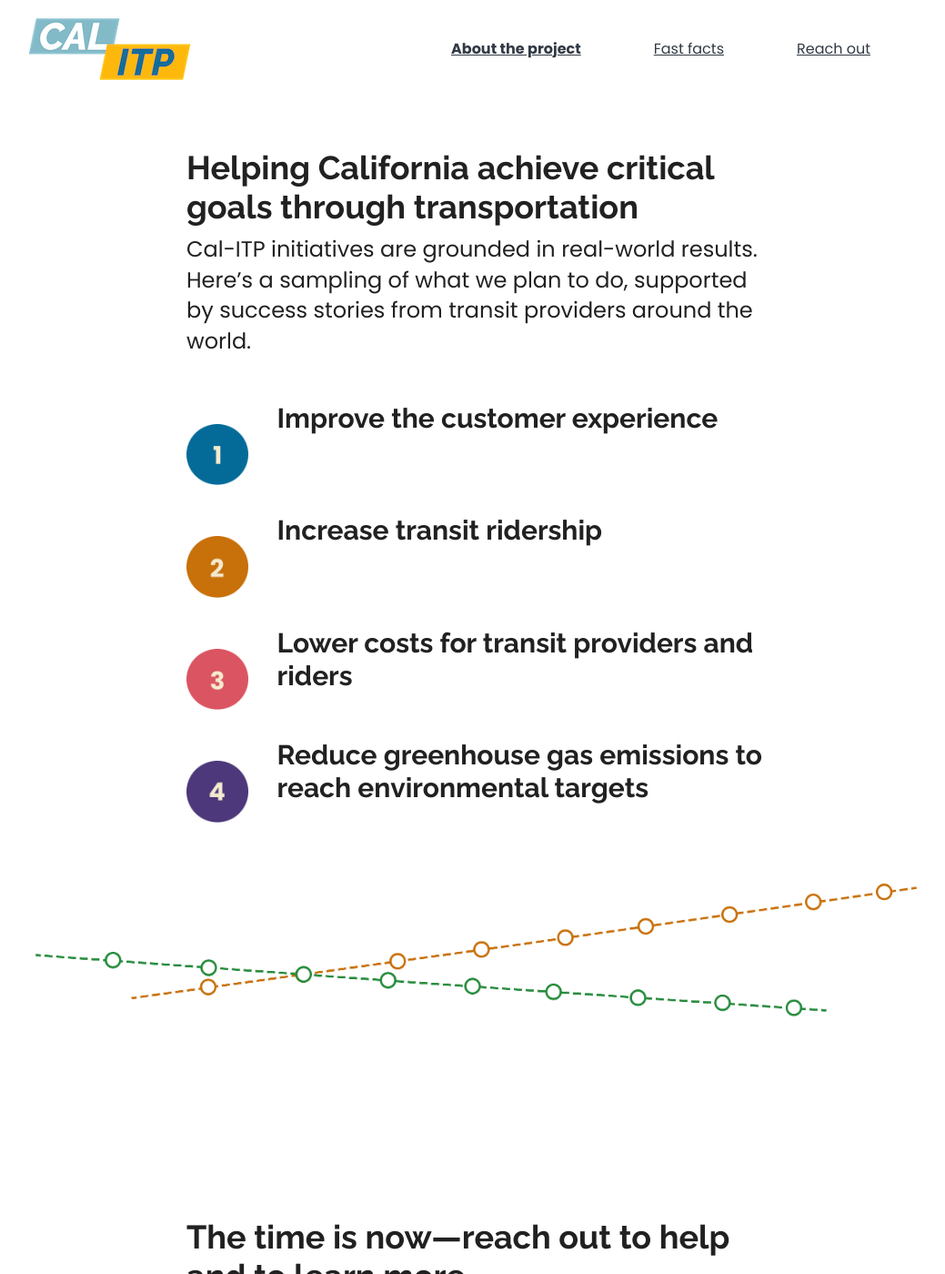
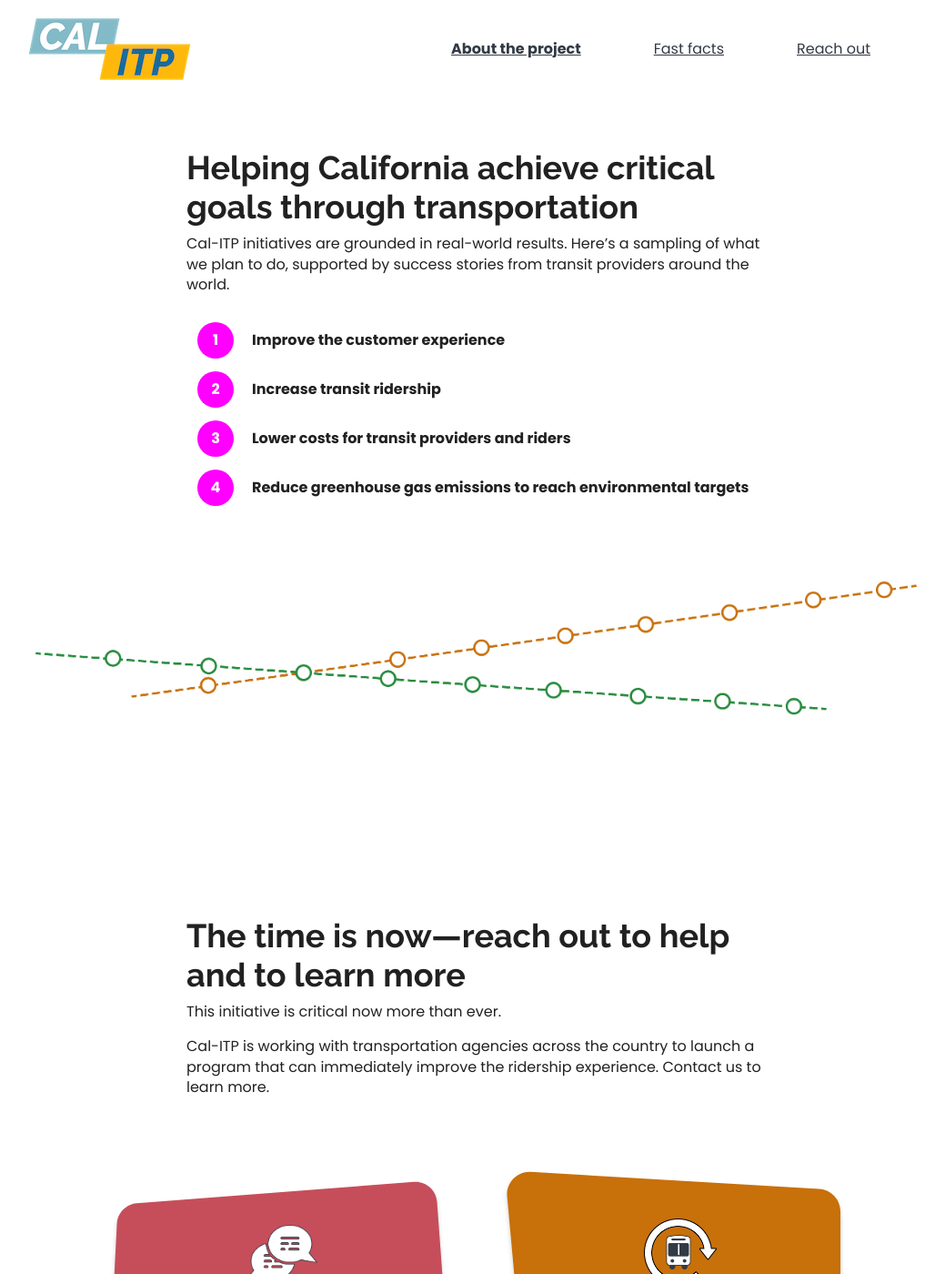
Before and after one commit to cal-itp/calitp.org, a Jekyll site: the page built from src/index.html, in a window 1280 px wide and 1400 px high, scrolled down 3063 px. Shown: the whole window at 91% size, without its empty margins (115-1154 px from the left). Built offline with Jekyll 4.4.1, drawn with Linux system fonts in a browser that asks for light colours.

Commit message:
refactor(index): use ol, li for numbered section

```diff
--- a/src/index.html
+++ b/src/index.html
@@ -181,31 +181,18 @@
 
   <section id="funfacts" class="constricted">
     <h2>Helping California achieve critical goals through transportation</h2>
-    <p class="important">
+    <p>
       Cal-ITP initiatives are grounded in real-world results. Here’s a sampling of what we plan to do, supported by success
       stories from transit providers around the world.
     </p>
 
     <section id="facts">
-      <picture><img id="goal-1" src="images/number-1.png" alt="Number 1" /></picture>
-      <section>
-        <h3>Improve the customer experience</h3>
-      </section>
-
-      <picture><img id="goal-2" src="images/number-2.png" alt="Number 2" /></picture>
-      <section>
-        <h3>Increase transit ridership</h3>
-      </section>
-
-      <picture><img id="goal-3" src="images/number-3.png" alt="Number 3" /></picture>
-      <section>
-        <h3>Lower costs for transit providers and riders</h3>
-      </section>
-
-      <picture><img id="goal-4" src="images/number-4.png" alt="Number 4" /></picture>
-      <section>
-        <h3>Reduce greenhouse gas emissions to reach environmental targets</h3>
-      </section>
+      <ol>
+        <li>Improve the customer experience</li>
+        <li>Increase transit ridership</li>
+        <li>Lower costs for transit providers and riders</li>
+        <li>Reduce greenhouse gas emissions to reach environmental targets</li>
+      </ol>
     </section>
   </section>
 
--- a/src/stylesheets/main.css
+++ b/src/stylesheets/main.css
@@ -105,7 +105,7 @@
 #deck {
   display: grid;
   grid-template-rows: 1fr;
-  grid-template-columns: .85fr 1fr;
+  grid-template-columns: 0.85fr 1fr;
   grid-gap: 3em;
   line-height: 1.1;
   align-items: center;
@@ -211,7 +211,7 @@
   margin-left: auto;
   margin-right: auto;
 }
-
+/*
 #funfacts #facts {
   display: grid;
   grid-template-columns: 1fr 8fr;
@@ -226,6 +226,41 @@
 
 #funfacts picture img {
   width: 100%;
+} */
+
+#facts ol {
+  list-style: none;
+  overflow: hidden;
+  counter-reset: numList;
+}
+
+#facts ol li {
+  position: relative;
+  font-weight: 700;
+  line-height: 40px;
+  padding-left: 40px;
+  padding-top: 14px;
+}
+
+#facts ol li:before {
+  counter-increment: numList;
+  content: counter(numList);
+
+  float: left;
+  position: absolute;
+  left: -20px;
+
+  font-weight: 700;
+  font-size: 16px;
+  text-align: center;
+  color: #fff;
+
+  line-height: 40px;
+  width: 40px;
+  height: 40px;
+
+  background: #f0f;
+  border-radius: 50%;
 }
 
 #about {
@@ -445,7 +480,7 @@
     margin-right: auto;
   }
 
-  #funfacts #facts {
+  /* #funfacts #facts {
     grid-template-columns: 1fr;
     grid-template-rows: min-content 1fr;
     grid-gap: 1em;
@@ -455,7 +490,7 @@
   }
   #funfacts #facts img {
     width: 52px;
-  }
+  } */
   .blob {
     padding: 1em;
   }
```
